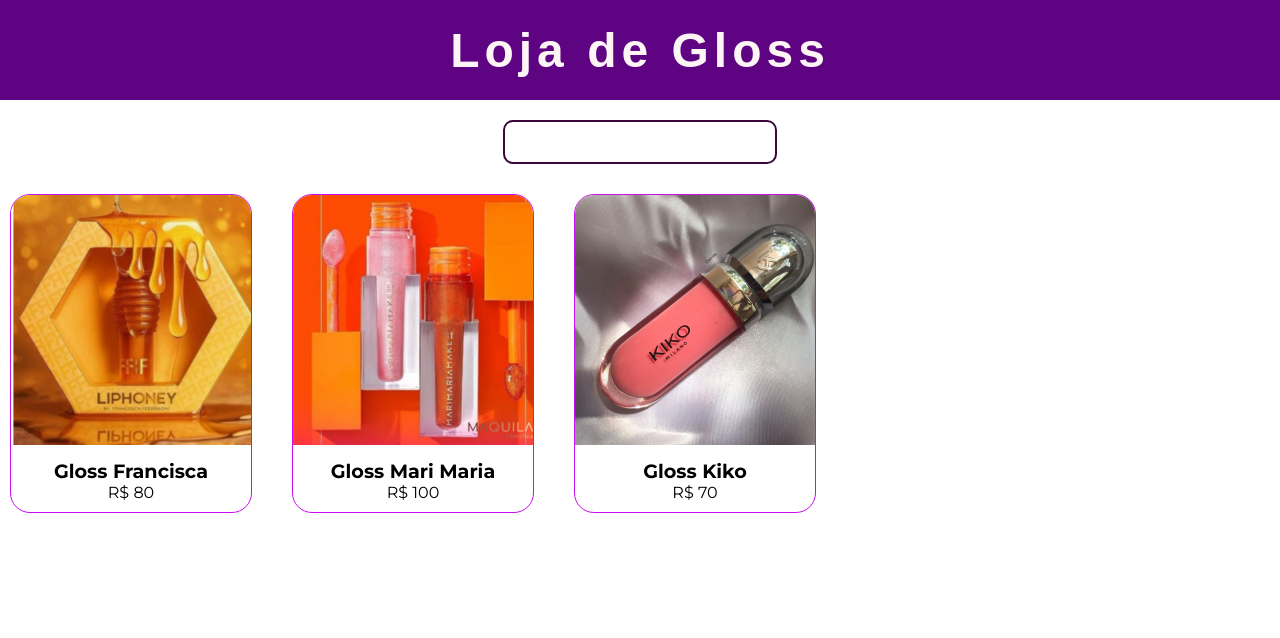
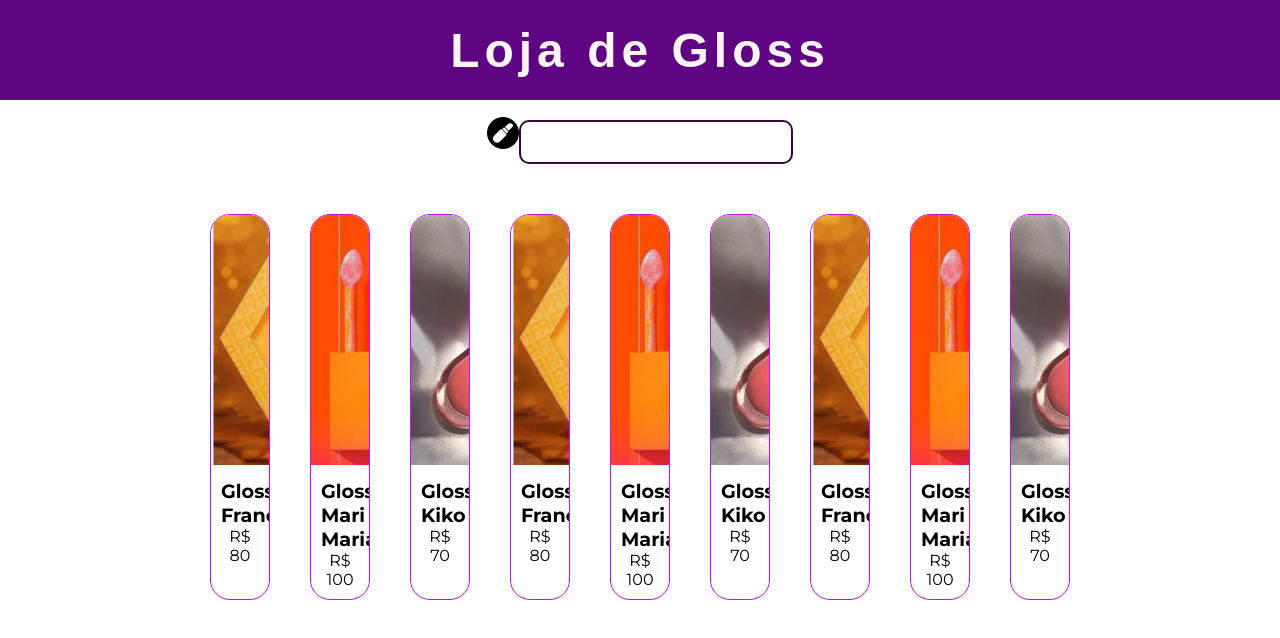
Before and after one commit to AmandaTrinity/diva, a React (Create React App) app: page / in a window 1280 px wide. Shown: the top 638 px of the page. Built offline with nearby package versions, Linux system fonts and the light colour scheme; a web font is replaced by a local one.

Commit message:
feat(gloss): expande lista de gloss e implementa barra de busca com ícone

```diff
--- a/src/App.tsx
+++ b/src/App.tsx
@@ -1,4 +1,5 @@
 import './App.css';
+import IconBusca from "./assets/lipstick.png"
 import GlossFrancine from "./assets/gloss_francisca.png"
 import GlossMariMaria from "./assets/gloss_marimaria.png"
 import GlossKiko from "./assets/gloss_kiko.png"
@@ -14,6 +15,12 @@
     {imageUrl: GlossFrancine, price:"80",name:"Gloss Francisca"},
     {imageUrl: GlossMariMaria, price:"100",name:"Gloss Mari Maria"},
     {imageUrl: GlossKiko, price:"70",name:"Gloss Kiko"},
+    {imageUrl: GlossFrancine, price:"80",name:"Gloss Francisca"},
+    {imageUrl: GlossMariMaria, price:"100",name:"Gloss Mari Maria"},
+    {imageUrl: GlossKiko, price:"70",name:"Gloss Kiko"},
+    {imageUrl: GlossFrancine, price:"80",name:"Gloss Francisca"},
+    {imageUrl: GlossMariMaria, price:"100",name:"Gloss Mari Maria"},
+    {imageUrl: GlossKiko, price:"70",name:"Gloss Kiko"},
   ]
 
   const GlossFilter = GlossList
@@ -26,12 +33,16 @@
           Loja de Gloss
         </p>
       </header>
-      <input
-      type='text'
-      value={busca}
-       onChange={(e) => setBusca(e.target.value)}
-      />
-      <div className='"content'>
+      <div className='search-container'>
+        <img src={IconBusca} className='icon' />
+        <input
+        type='text'
+        value={busca}
+        onChange={(e) => setBusca(e.target.value)}
+        />
+      </div>
+
+      <div className='content'>
 
         <div className='card-container'>
 
```
